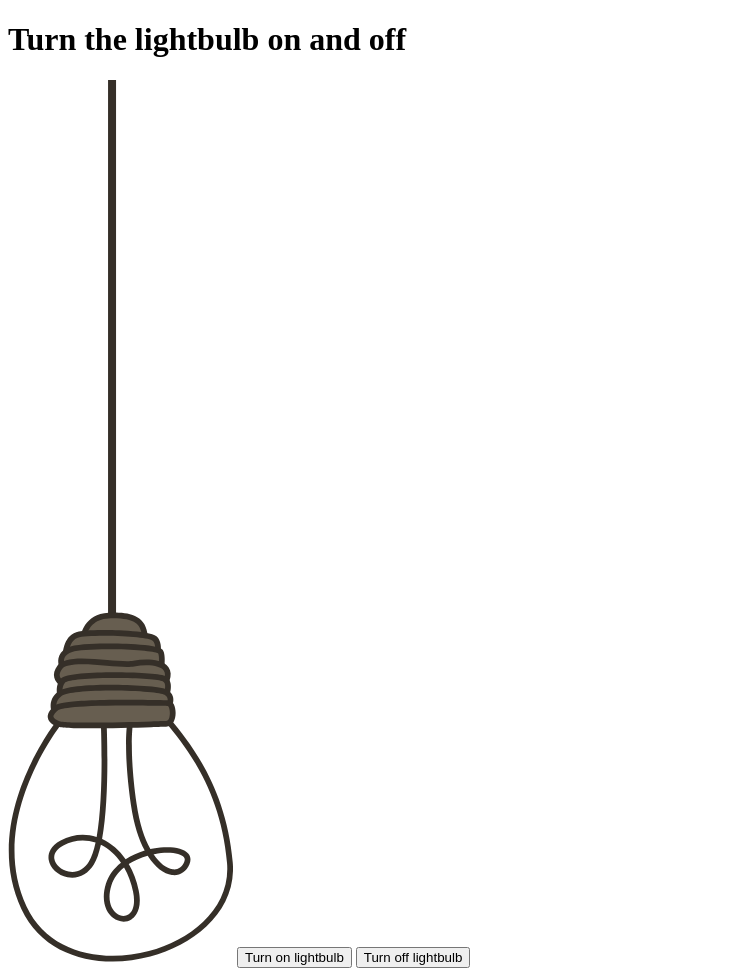
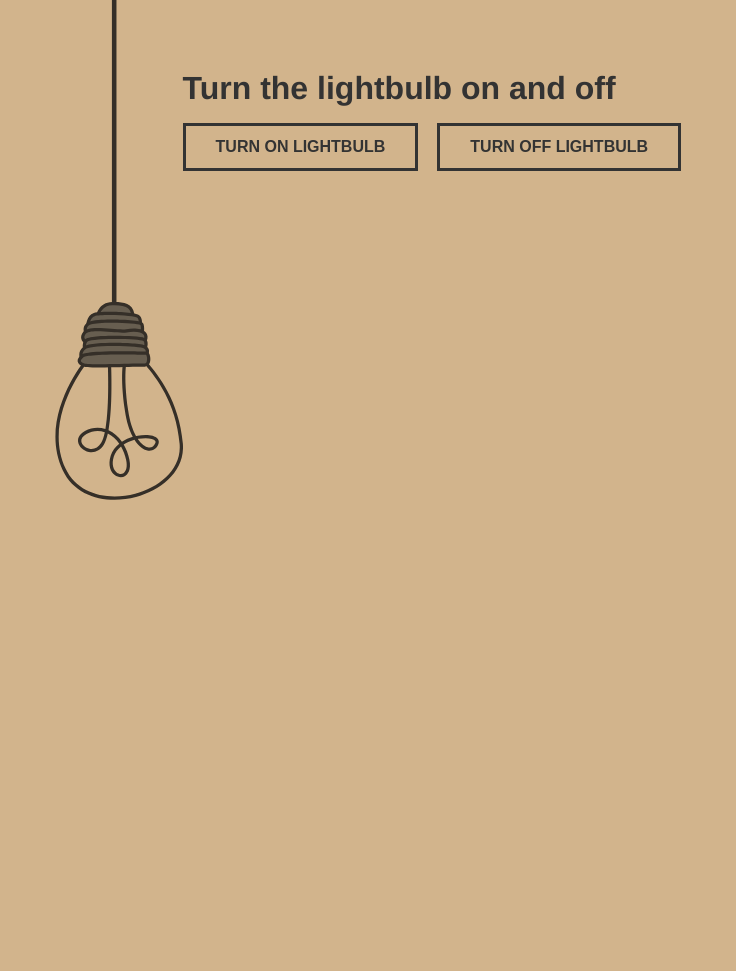
Before and after one commit to stierpm/fun-lightbulb, a plain HTML site: page index.html in a window 1280 px wide. Shown: the whole page, without its empty margins (0-736 px from the left). After the commit the page ends 800 px from the top, so only its background shows below. Drawn offline with Linux system fonts and the light colour scheme.

Commit message:
update: added functionality and styling

```diff
--- a/css/style.css
+++ b/css/style.css
@@ -0,0 +1,44 @@
+* {
+  margin: 0;
+  padding: 0;
+}
+
+body {
+  background: tan;
+}
+
+.container {
+  max-width: 1170px;
+  margin: auto;
+}
+
+#lightbulb {
+  float: left;
+  max-height: 500px;
+  margin-top: -6%;
+}
+
+h1 {
+  margin: 6% 0 1rem;
+  font-family: "Helvetica",sans-serif;
+  color: #333;
+}
+
+button {
+  -webkit-appearance: none;
+  appearance: none;
+  cursor: pointer;
+  outline: none !important;
+  margin-right: 15px;
+  padding: 12px 30px;
+  background: none;
+  border: solid 3px #333;
+  font-size: 1rem;
+  font-weight: bold;
+  text-transform: uppercase;
+  color: #333;
+}
+
+button:hover {
+  background: lightblue;
+}
--- a/index.html
+++ b/index.html
@@ -2,16 +2,18 @@
 <html>
 <head>
   <title>Lightbulb Switch</title>
-  <link type="text/css" href="css/style.css" />
+  <link type="text/css" rel="stylesheet" href="css/style.css">
 </head>
+
 <body>
+  <div class="container">
+    <img id="lightbulb" src="images/lightbulb-off.svg" />
 
-  <h1>Turn the lightbulb on and off</h1>
+    <h1>Turn the lightbulb on and off</h1>
 
-  <img id="lightbulb" src="images/lightbulb-off.svg" />
-
-  <button onclick="lightbulbOn()">Turn on lightbulb</button>
-  <button onclick="lightbulbOff()">Turn off lightbulb</button>
+    <button onclick="lightbulbOn()">Turn on lightbulb</button>
+    <button onclick="lightbulbOff()">Turn off lightbulb</button>
+  </div>
 
   <script type="text/javascript" src="js/script.js"></script>
 </body>
--- a/js/script.js
+++ b/js/script.js
@@ -0,0 +1,7 @@
+function lightbulbOn() {
+  document.getElementById("lightbulb").src = "images/lightbulb-on.svg";
+}
+
+function lightbulbOff() {
+  document.getElementById("lightbulb").src = "images/lightbulb-off.svg";
+}
```
